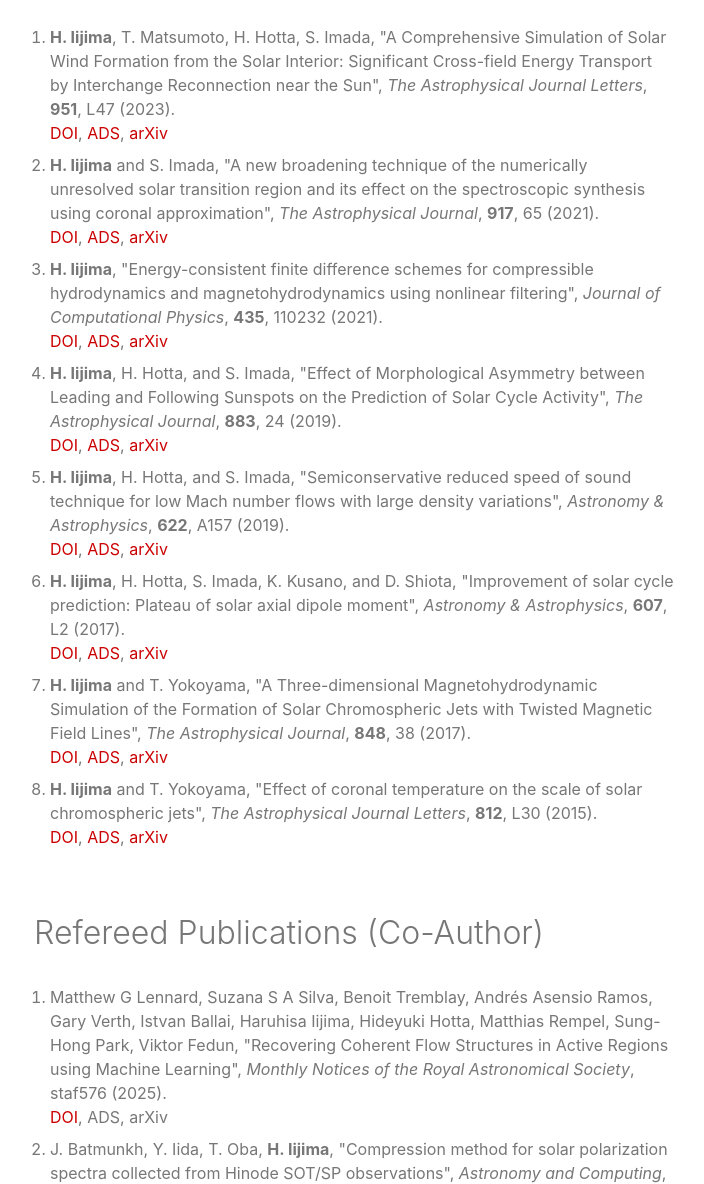
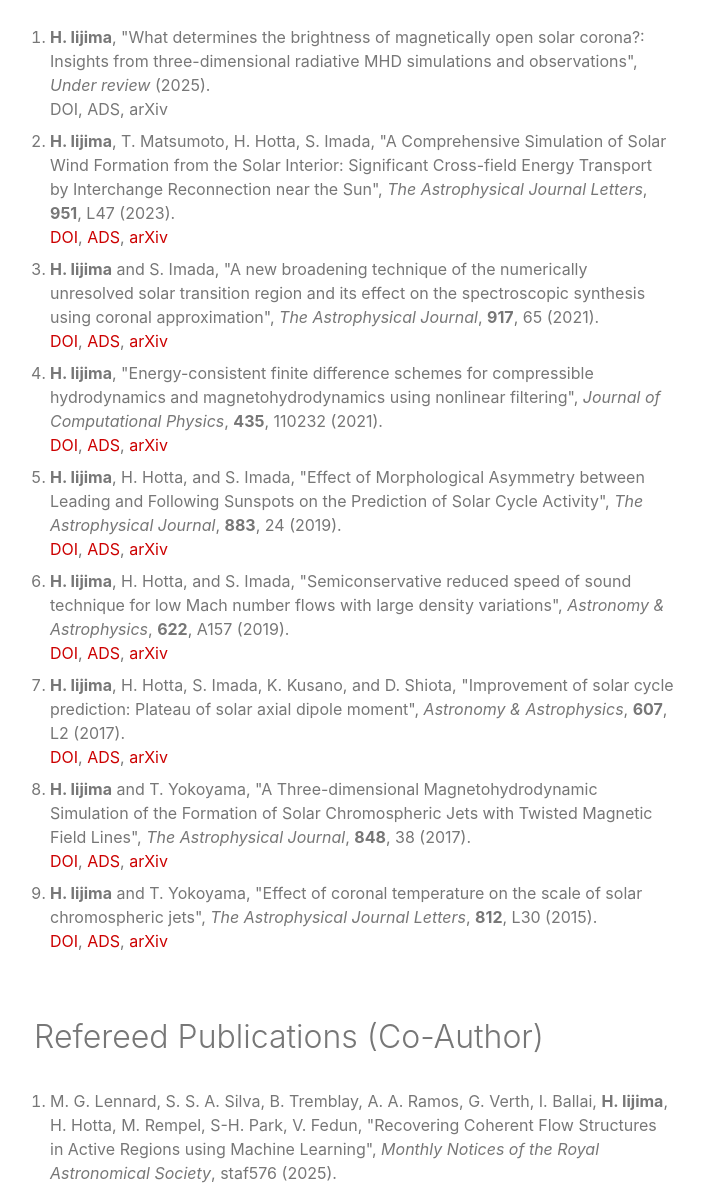
Before and after one commit to iijimahr/iijimahr.github.io, a plain HTML site: page publications.html in a window 1280 px wide. Shown: the part 365-1549 px from the top of the page, without its empty margins (286-990 px from the left). Drawn offline with Linux system fonts and the light colour scheme.

Commit message:
added preprint

```diff
--- a/publications.html
+++ b/publications.html
@@ -523,6 +523,31 @@
 
 
 
+  <li>
+    <b>H. Iijima</b>,
+    "What determines the brightness of magnetically open solar corona?: Insights from three-dimensional radiative MHD simulations and observations",
+
+    <i>Under review</i>
+
+    (2025).
+    <br>
+
+    <a>DOI</a>,
+
+
+    <a>ADS</a>,
+
+
+    <a>arXiv</a>
+
+  </li>
+
+
+
+
+
+
+
 
 
 
@@ -823,8 +848,14 @@
 
 
 
+
+
+
+
+
+
   <li>
-    Matthew G Lennard, Suzana S A Silva, Benoit Tremblay, Andrés Asensio Ramos, Gary Verth, Istvan Ballai, Haruhisa Iijima, Hideyuki Hotta, Matthias Rempel, Sung-Hong Park, Viktor Fedun,
+    M. G. Lennard, S. S. A. Silva, B. Tremblay, A. A. Ramos, G. Verth, I. Ballai, <b>H. Iijima</b>, H. Hotta, M. Rempel, S-H. Park, V. Fedun,
     "Recovering Coherent Flow Structures in Active Regions using Machine Learning",
 
     <i>Monthly Notices of the Royal Astronomical Society</i>,
```
